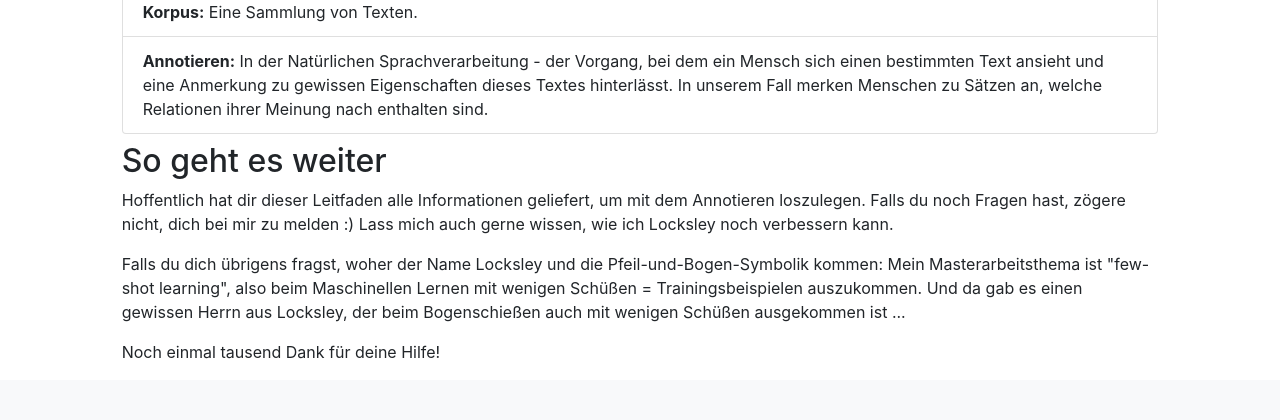
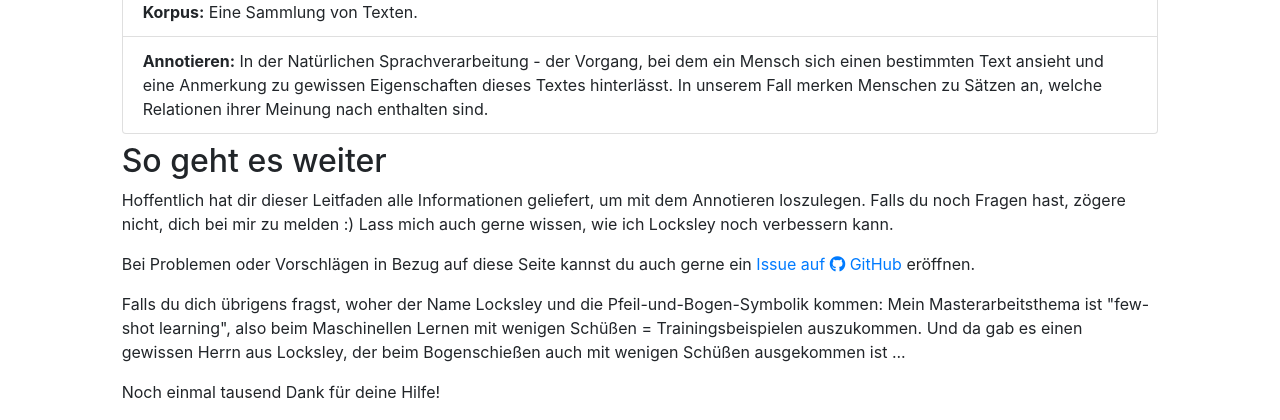
Before and after one commit to acidAnn/locksley, a Django app: page /instructions/ in a window 1280 px wide. Shown: the part 4011-4431 px from the top of the page. Before the commit the page ends 4370 px from the top, so only its background shows below. Run offline with Django 3.2, Linux system fonts and the light colour scheme; the visitor is signed in with stand-in values (Sample User, id 1); some libraries are stand-ins or nearby versions.

Commit message:
Add hint on how to open GitHub issue

```diff
--- a/django_unchained/templates/annotation/instructions.jinja2
+++ b/django_unchained/templates/annotation/instructions.jinja2
@@ -80,6 +80,7 @@
     <div class="col-sm-12 col-md-10 pt-2">
         <h2>So geht es weiter</h2>
         <p>Hoffentlich hat dir dieser Leitfaden alle Informationen geliefert, um mit dem Annotieren loszulegen. Falls du noch Fragen hast, zögere nicht, dich bei mir zu melden :) Lass mich auch gerne wissen, wie ich Locksley noch verbessern kann.</p>
+        <p>Bei Problemen oder Vorschlägen in Bezug auf diese Seite kannst du auch gerne ein <a href="https://github.com/acidAnn/locksley/issues">Issue auf <i class="fab fa-github"></i> GitHub</a> eröffnen.</p>
         <p>Falls du dich übrigens fragst, woher der Name Locksley und die Pfeil-und-Bogen-Symbolik kommen: Mein Masterarbeitsthema ist "few-shot learning", also beim Maschinellen Lernen mit wenigen Schüßen = Trainingsbeispielen auszukommen. Und da gab es einen gewissen Herrn aus Locksley, der beim Bogenschießen auch mit wenigen Schüßen ausgekommen ist ...</p>
         <p>Noch einmal tausend Dank für deine Hilfe!</p>
     </div>
--- a/django_unchained/templates/annotation/workbench.jinja2
+++ b/django_unchained/templates/annotation/workbench.jinja2
@@ -14,6 +14,7 @@
 <div class="row justify-content-center">
   <div class="col-sm-12 col-md-10">
     <p>Willkommen! Bevor es losgehen kann, lies dir bitte den <a href="{{ url('instructions') }}">Leitfaden</a>. Darin findest du alle wichtigen Informationen dazu, wie das Annotieren abläuft. Viel Erfolg!</p>
+    <p>Bei Problemen oder Vorschlägen in Bezug auf diese Seite kannst du gerne ein <a href="https://github.com/acidAnn/locksley/issues">Issue auf <i class="fab fa-github"></i> GitHub</a> eröffnen.</p>
   </div>
 </div>
 
```
